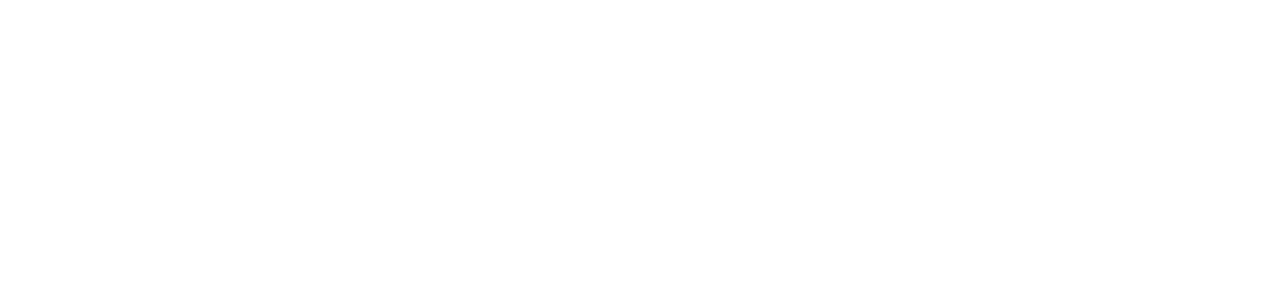
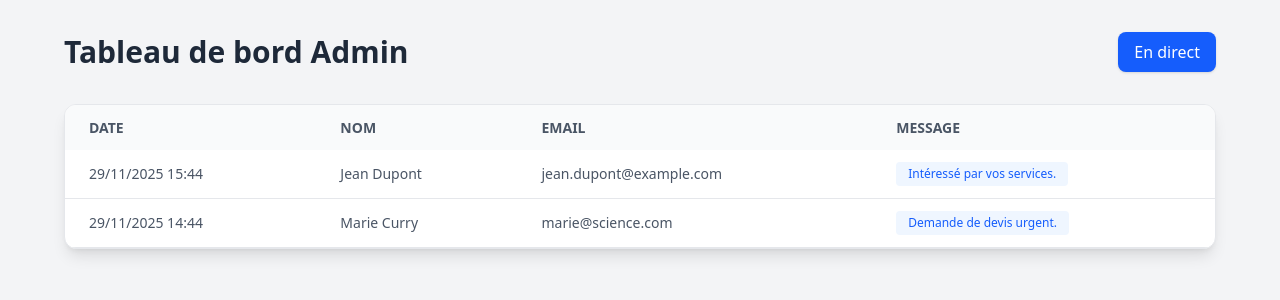
Before and after one commit to MelindaMob/vera-front, an Angular app: page /dashboard in a window 1280 px wide. Before the commit this address led to /. Shown: the top 300 px of the page. Built offline with nearby package versions, Linux system fonts and the light colour scheme.

Commit message:
feat(dashboard): [Page] add dashboard route

```diff
--- /dev/null
+++ b/src/app/components/dashboard/dashboard.html
@@ -0,0 +1,58 @@
+ <div class="min-h-screen bg-gray-100 p-8">
+      <div class="max-w-6xl mx-auto">
+
+        <!-- En-tête -->
+        <div class="flex justify-between items-center mb-8">
+          <h1 class="text-3xl font-bold text-gray-800">
+            Tableau de bord Admin
+          </h1>
+          <span class="bg-blue-600 text-white px-4 py-2 rounded-lg shadow">
+            En direct
+          </span>
+        </div>
+
+        <!-- Tableau des réponses -->
+        <div class="bg-white rounded-xl shadow-lg overflow-hidden border border-gray-200">
+          <table class="w-full text-left border-collapse">
+            <thead>
+              <tr class="bg-gray-50 text-gray-600 uppercase text-sm leading-normal">
+                <th class="py-3 px-6 text-left">Date</th>
+                <th class="py-3 px-6 text-left">Nom</th>
+                <th class="py-3 px-6 text-left">Email</th>
+                <th class="py-3 px-6 text-left">Message</th>
+              </tr>
+            </thead>
+            <tbody class="text-gray-600 text-sm font-light">
+
+              <!-- Boucle sur les données -->
+              @for (response of responses; track response.id) {
+                <tr class="border-b border-gray-200 hover:bg-gray-50 transition duration-150">
+                  <td class="py-3 px-6 text-left whitespace-nowrap">
+                    {{ response.date | date:'dd/MM/yyyy HH:mm' }}
+                  </td>
+                  <td class="py-3 px-6 text-left font-medium">
+                    {{ response.nom }}
+                  </td>
+                  <td class="py-3 px-6 text-left">
+                    {{ response.email }}
+                  </td>
+                  <td class="py-3 px-6 text-left">
+                    <span class="inline-block py-1 px-3 rounded bg-blue-50 text-blue-600 text-xs">
+                      {{ response.message }}
+                    </span>
+                  </td>
+                </tr>
+              } @empty {
+                <tr>
+                  <td colspan="4" class="py-6 text-center text-gray-500">
+                    Aucune réponse pour le moment...
+                  </td>
+                </tr>
+              }
+
+            </tbody>
+          </table>
+        </div>
+
+    </div>
+</div>
--- /dev/null
+++ b/src/app/components/dashboard/dashboard.ts
@@ -0,0 +1,29 @@
+import { Component } from '@angular/core';
+import { CommonModule, DatePipe } from '@angular/common';
+import { FormResponse } from '../../modele/form-response.model';
+
+@Component({
+  selector: 'app-dashboard',
+  standalone: true,
+  imports: [CommonModule, DatePipe],
+  templateUrl: './dashboard.html'
+})
+export class DashboardComponent {
+  // Fausses données pour tester le visuel
+  responses: FormResponse[] = [
+    {
+      id: 1,
+      date: new Date(),
+      nom: 'Jean Dupont',
+      email: 'jean.dupont@example.com',
+      message: 'Intéressé par vos services.'
+    },
+    {
+      id: 2,
+      date: new Date(new Date().getTime() - 1000 * 60 * 60), // Il y a 1h
+      nom: 'Marie Curry',
+      email: 'marie@science.com',
+      message: 'Demande de devis urgent.'
+    }
+  ];
+}
```
Also changed, not shown: src/app/app.routes.ts (+2 -6 lines), src/app/modele/form-response.model.ts (added, +7 -0 lines), src/app/components/dashboard/dashboard.css (added), 1 other file (tests, documents, lock files or other folders).
